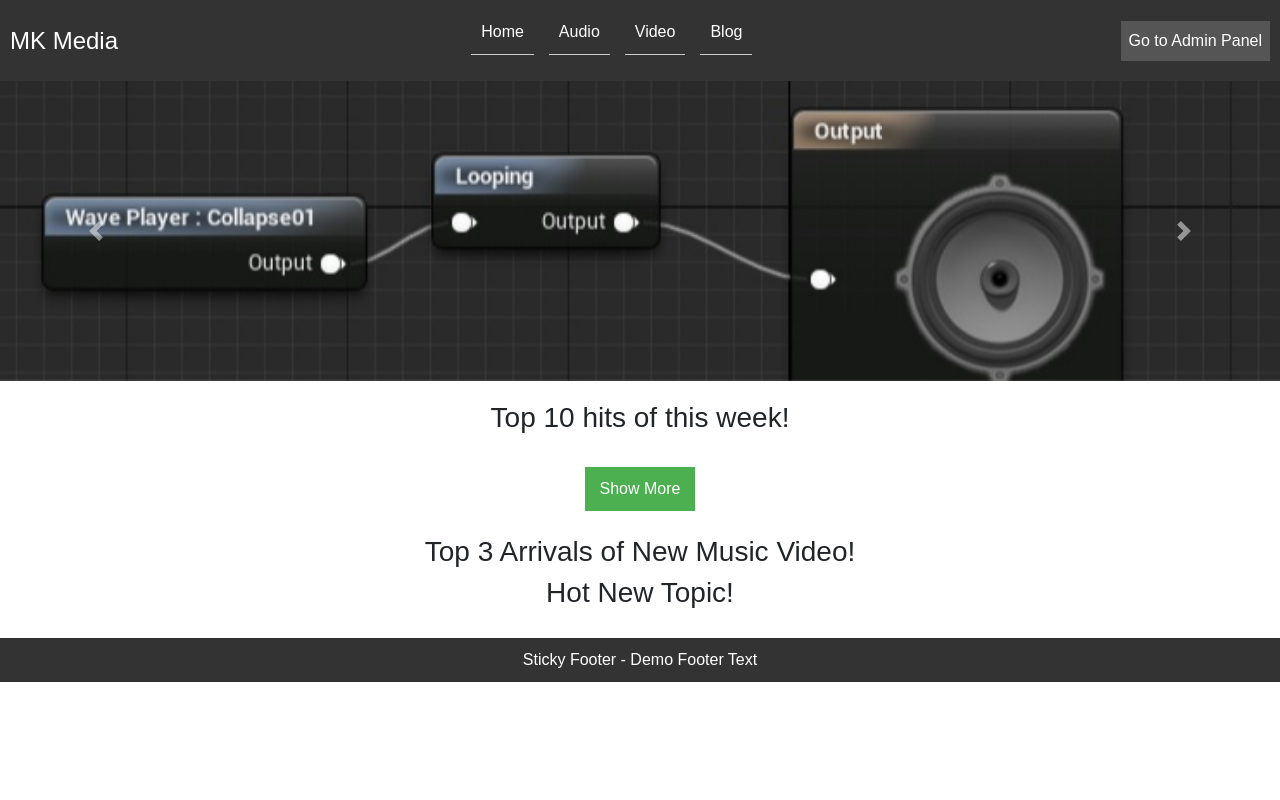
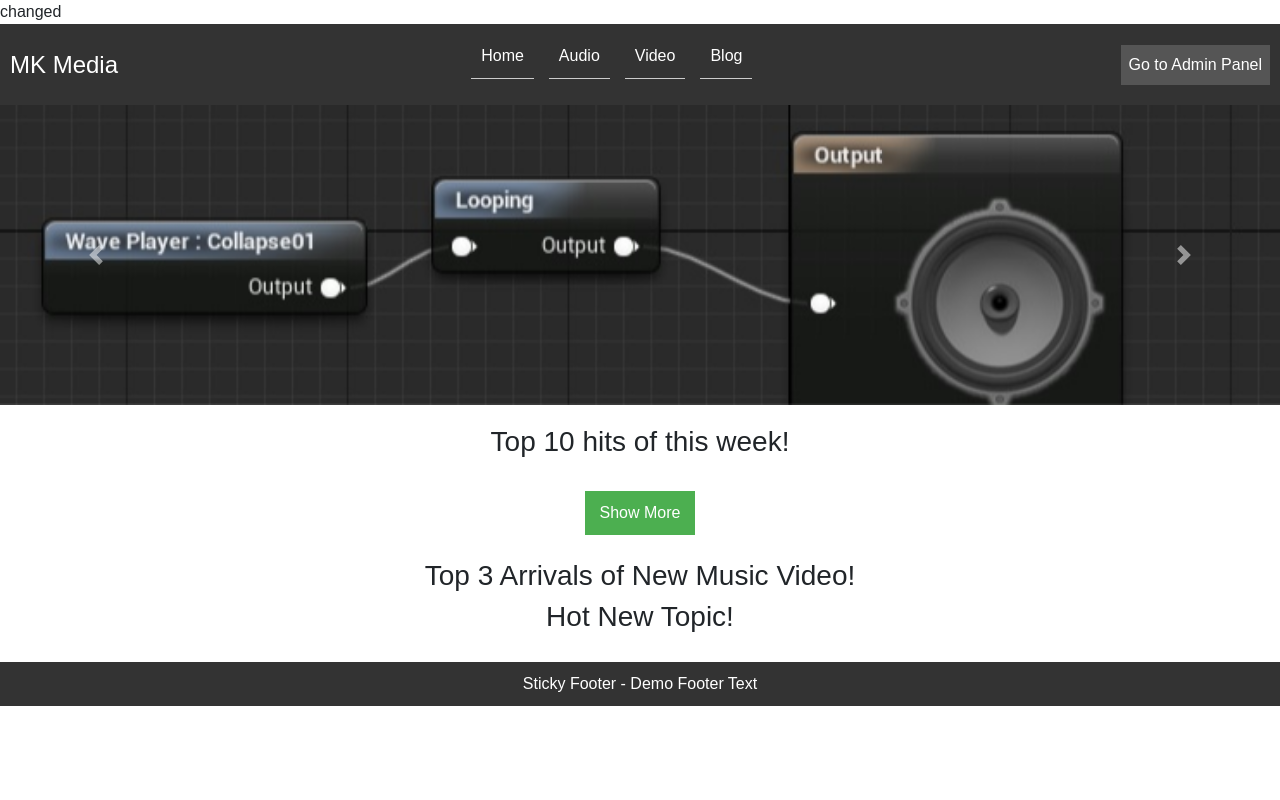
Before and after one commit to KM-Mozammel/MkMedia, a PHP site: page /index.php in a window 1280 px wide. Run offline with PHP 8.4, Linux system fonts and the light colour scheme; data that the repository does not hold is empty; some libraries are stand-ins or nearby versions.

Commit message:
Update index.php
one line added for testing

```diff
--- a/index.php
+++ b/index.php
@@ -1,4 +1,5 @@
 <?php
+echo "changed";
 session_start();
 
 // Defining the root path of all the files;
```
